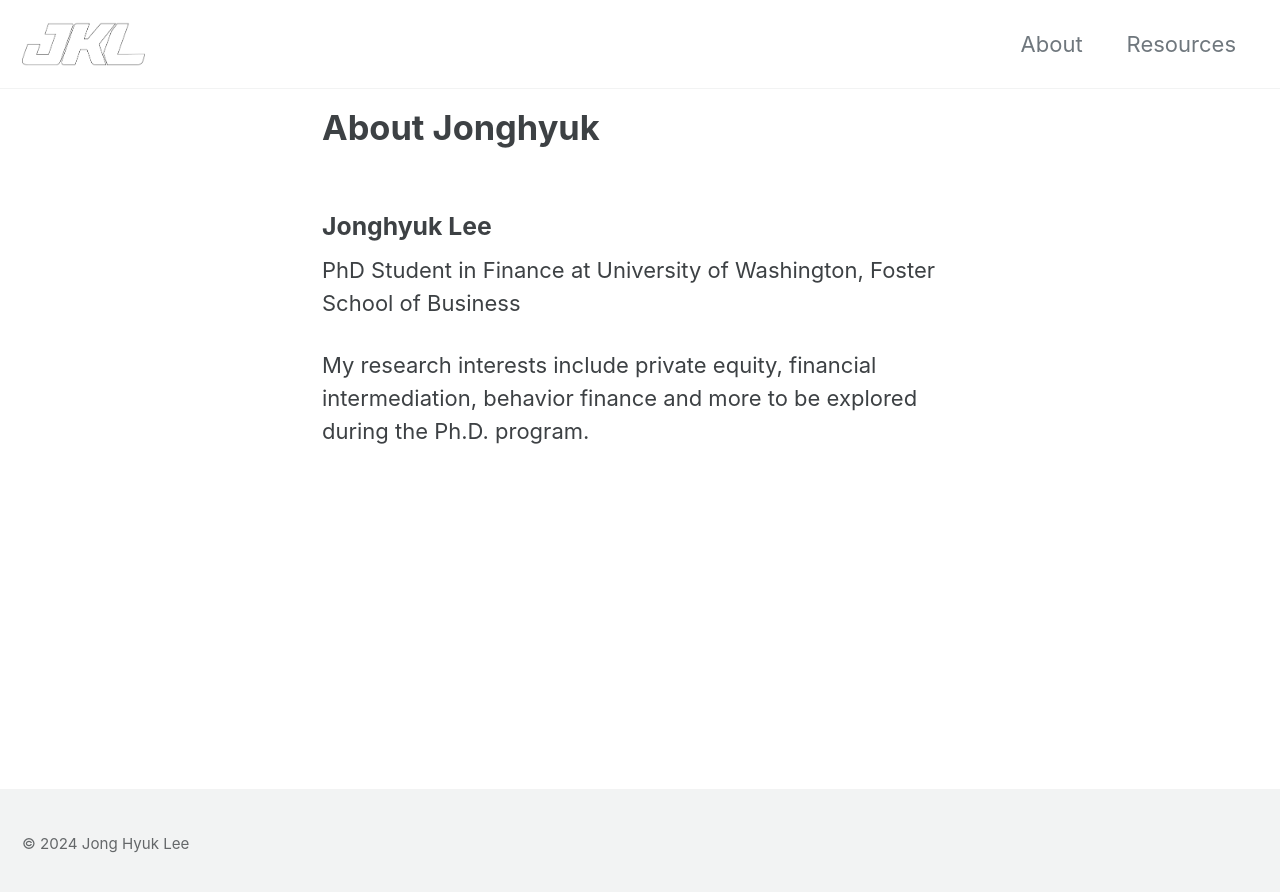
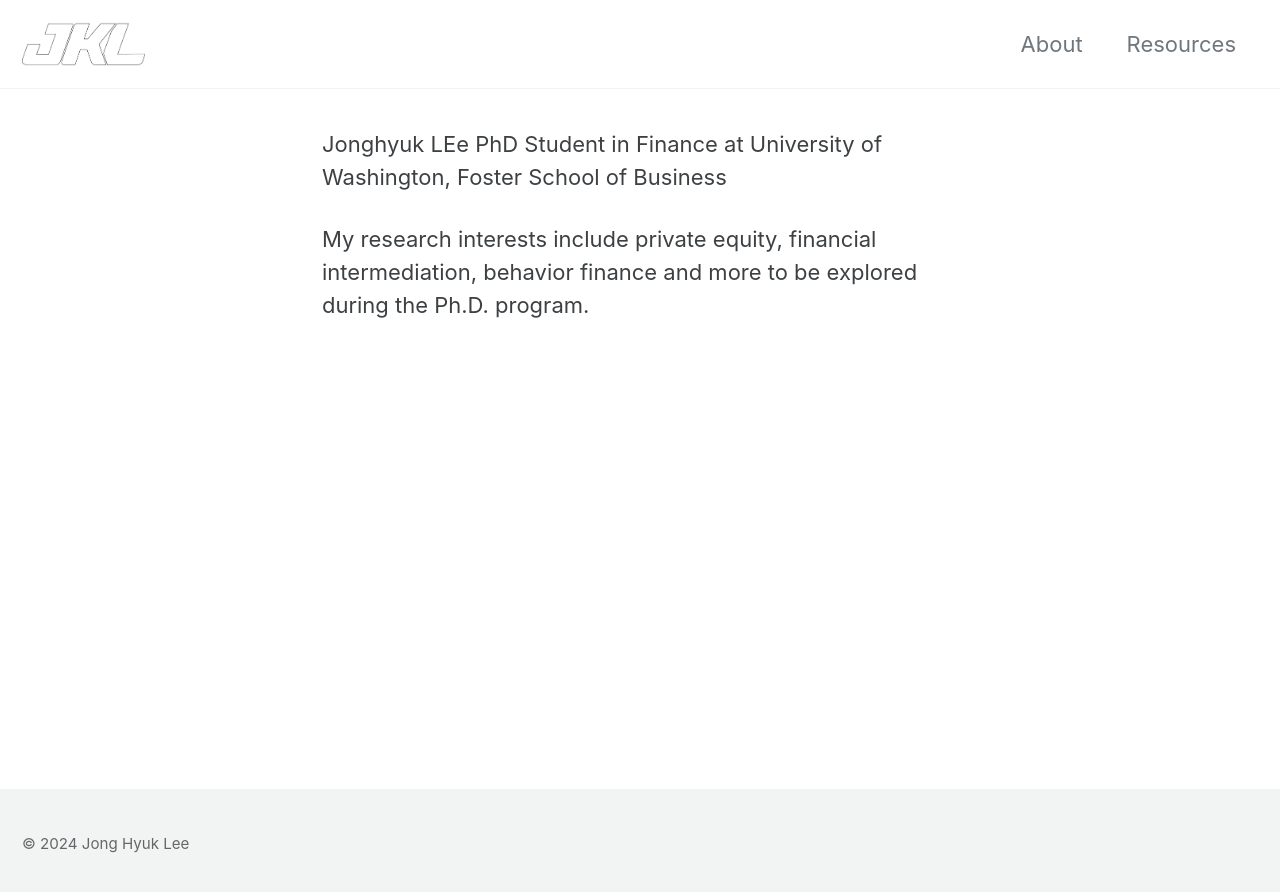
Before and after one commit to jhklee/jhklee.github.io, a Jekyll site: the page built from _pages/about.md, in a window 1280 px wide. Shown: the top 892 px of the page. Built offline with Jekyll 4.4.1, drawn with Linux system fonts in a browser that asks for light colours; cached includes are drawn as plain includes.

Commit message:
Update about.md

```diff
--- a/_pages/about.md
+++ b/_pages/about.md
@@ -1,11 +1,10 @@
 ---
-title: "About Jonghyuk"
+title: ""
 permalink: /about/
 layout: single
 ---
 
-
-### Jonghyuk Lee
+Jonghyuk LEe
 PhD Student in Finance at University of Washington, Foster School of Business
 
 My research interests include private equity, financial intermediation, behavior finance and more to be explored during the Ph.D. program.
```
